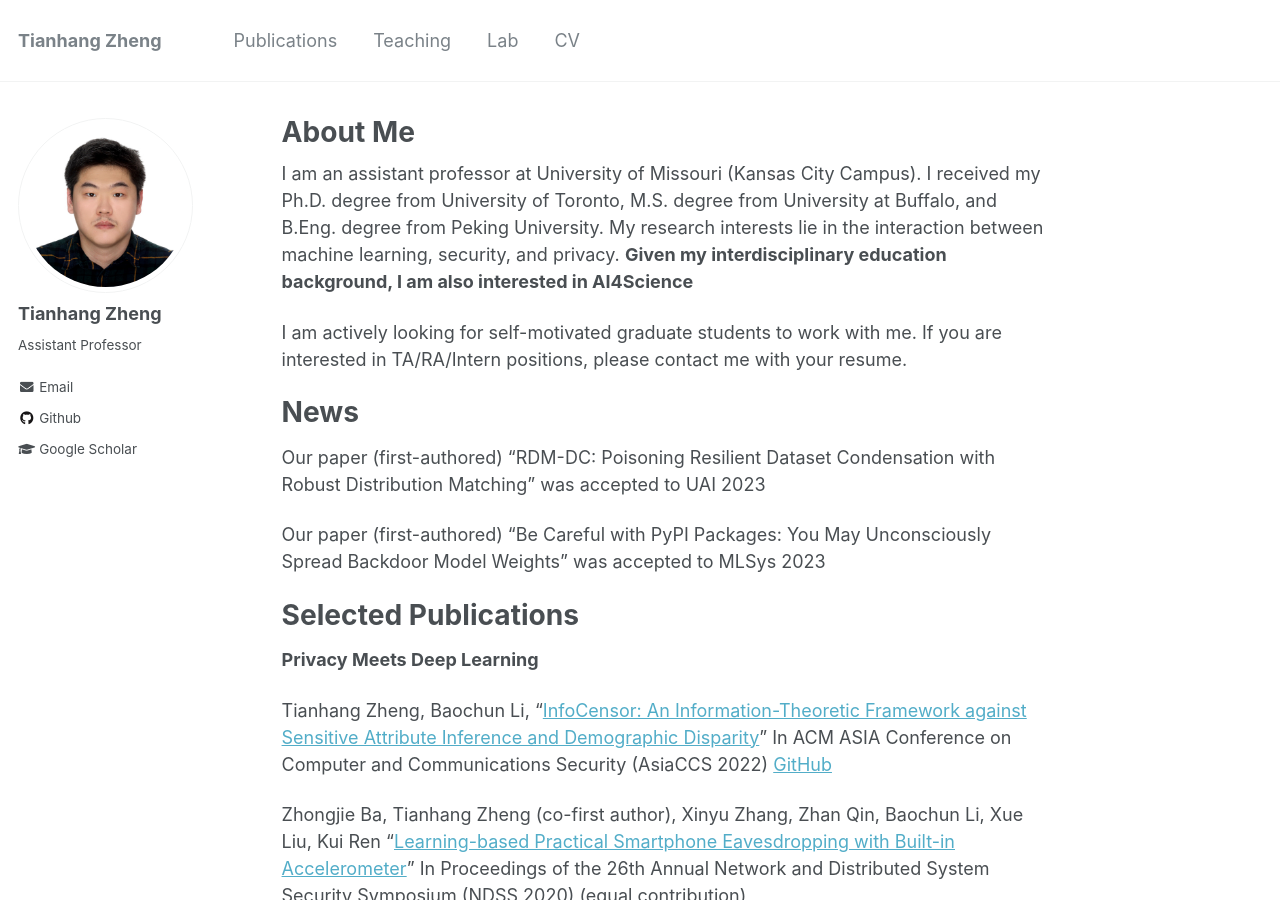
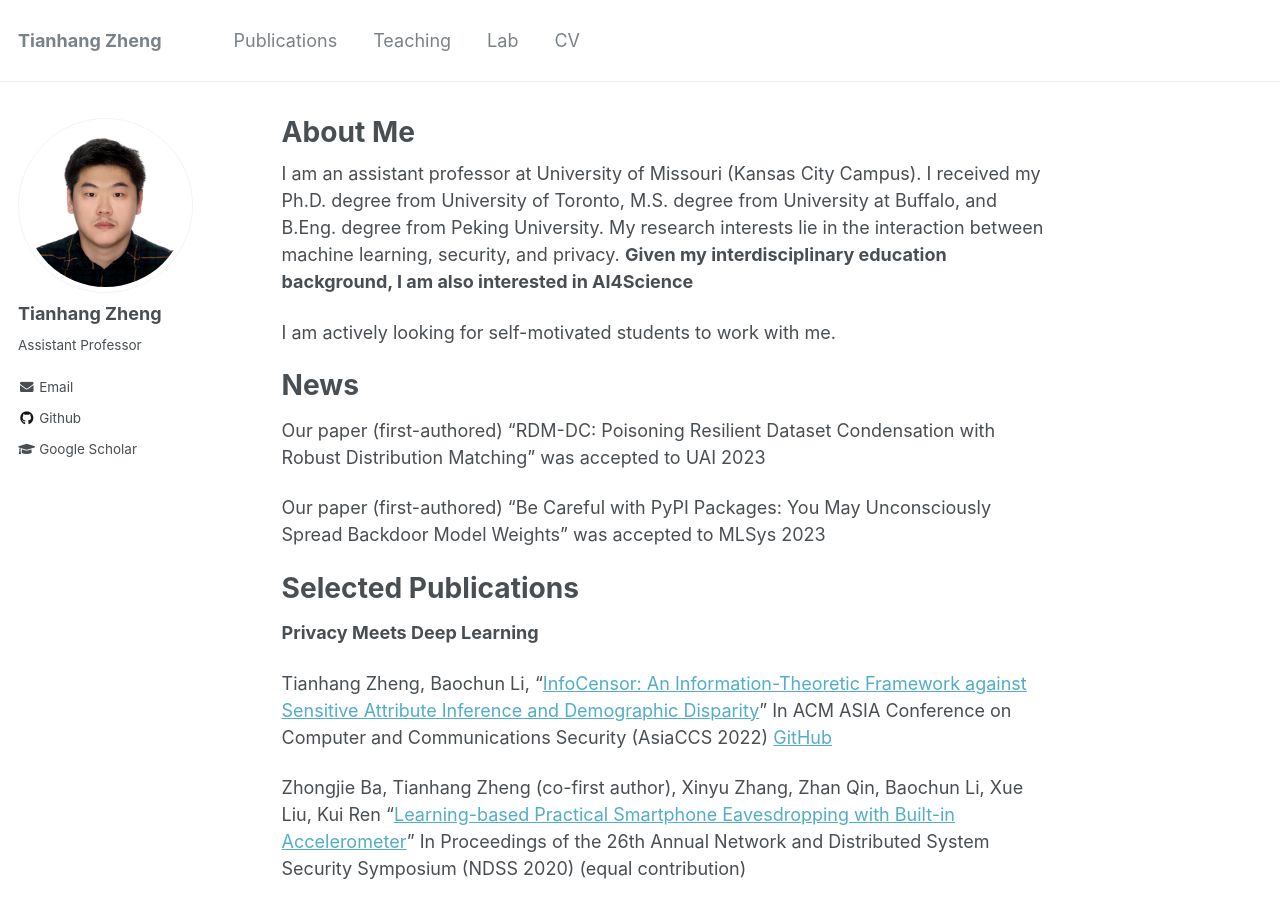
Before and after one commit to tianzheng4/tianzheng4.github.io, a Jekyll site: the page built from _pages/about.md, in a window 1280 px wide and 900 px high. Built offline with Jekyll 4.4.1, drawn with Linux system fonts in a browser that asks for light colours.

Commit message:
Update about.md

```diff
--- a/_pages/about.md
+++ b/_pages/about.md
@@ -11,8 +11,7 @@ I am an assistant professor at University of Missouri (Kansas City Campus).
 I received my Ph.D. degree from University of Toronto, M.S. degree from University at Buffalo, and B.Eng. degree from Peking University.
 My research interests lie in the interaction between machine learning, security, and privacy. **Given my interdisciplinary education background, I am also interested in AI4Science**
 
-I am actively looking for self-motivated graduate students to work with me. If you are interested in TA/RA/Intern positions, please contact me with your resume.
-
+I am actively looking for self-motivated students to work with me.
 
 News
 ======
```
